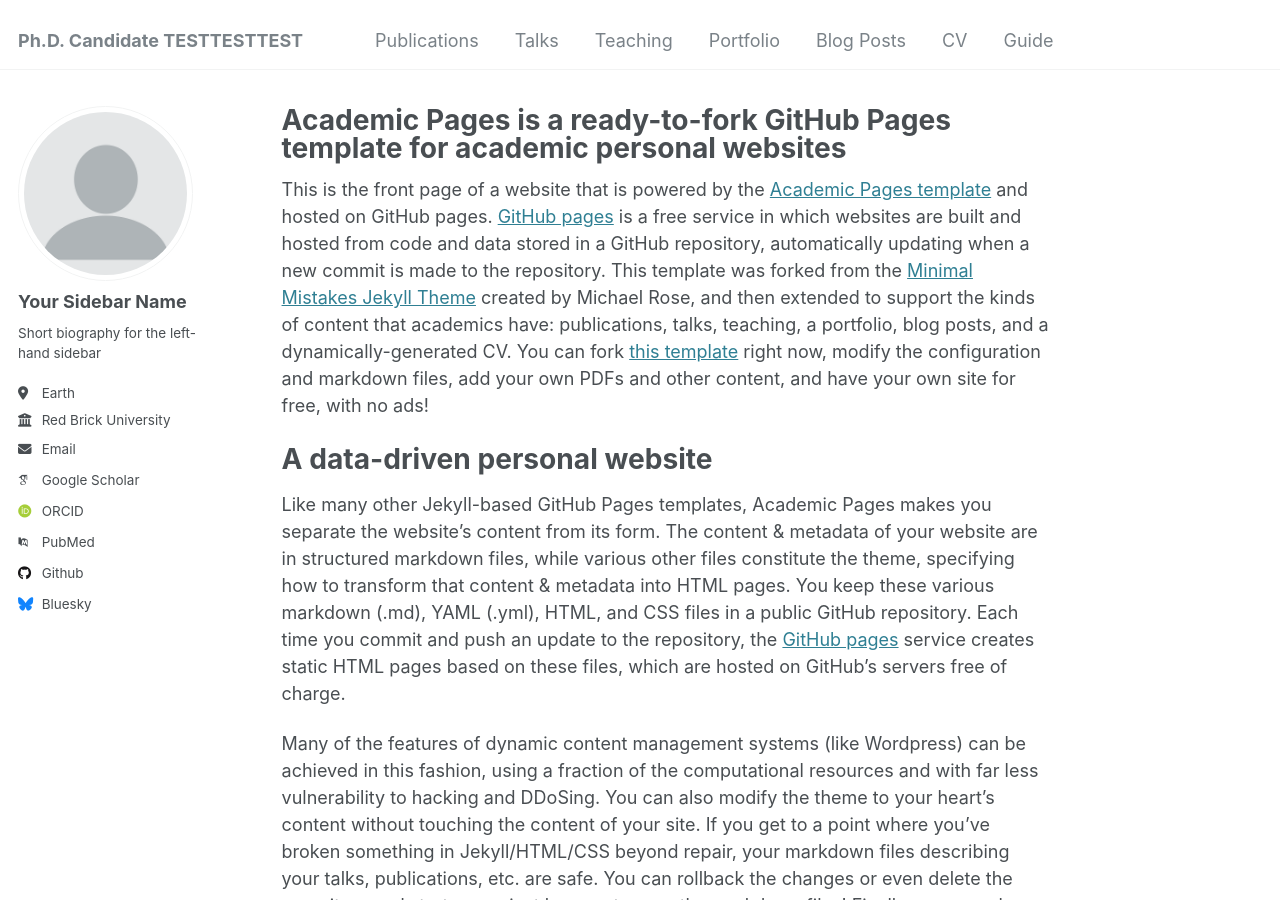
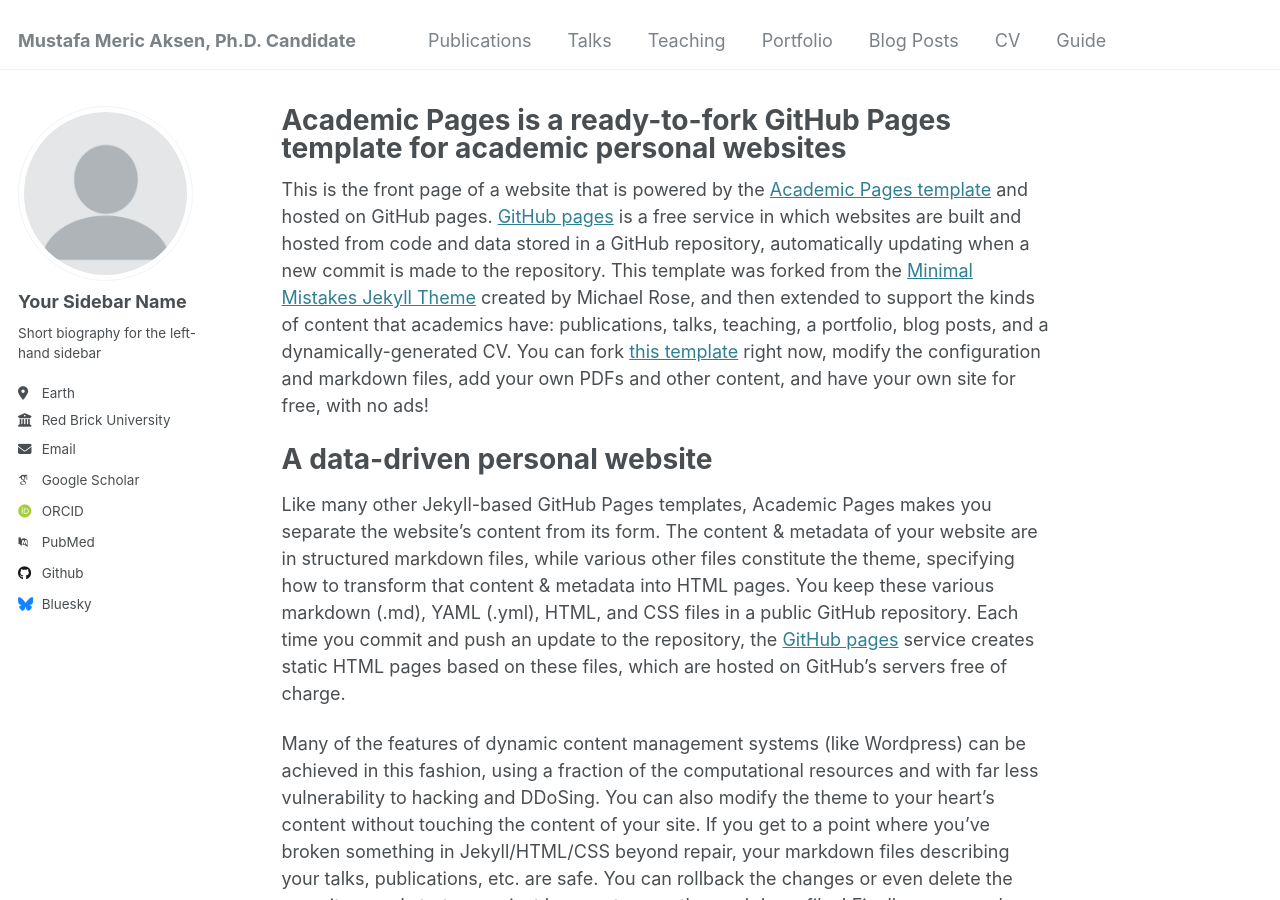
Before and after one commit to aksenmeric/mericaksen, a Jekyll site: the page built from _pages/about.md, in a window 1280 px wide and 900 px high. Built offline with Jekyll 4.4.1, drawn with Linux system fonts in a browser that asks for light colours; some web fonts are replaced.

Commit message:
Update _config.yml

```diff
--- a/_config.yml
+++ b/_config.yml
@@ -8,10 +8,10 @@
 
 # Basic Site Settings
 locale                   : "en-US"
-title                    : "Ph.D. Candidate TESTTESTTEST"
+title                    : "Mustafa Meric Aksen, Ph.D. Candidate"
 title_separator          : "-"
 name                     : &name "Mustafa Meric Aksen"
-description              : &description "personal description"
+description              : &description "Research Assisstant"
 url                      : https://academicpages.github.io # the base hostname & protocol for your site e.g. "https://[your GitHub username].github.io"
 baseurl                  : "" # the subpath of your site, e.g. "/blog"
 repository               : "academicpages/academicpages.github.io"
```
